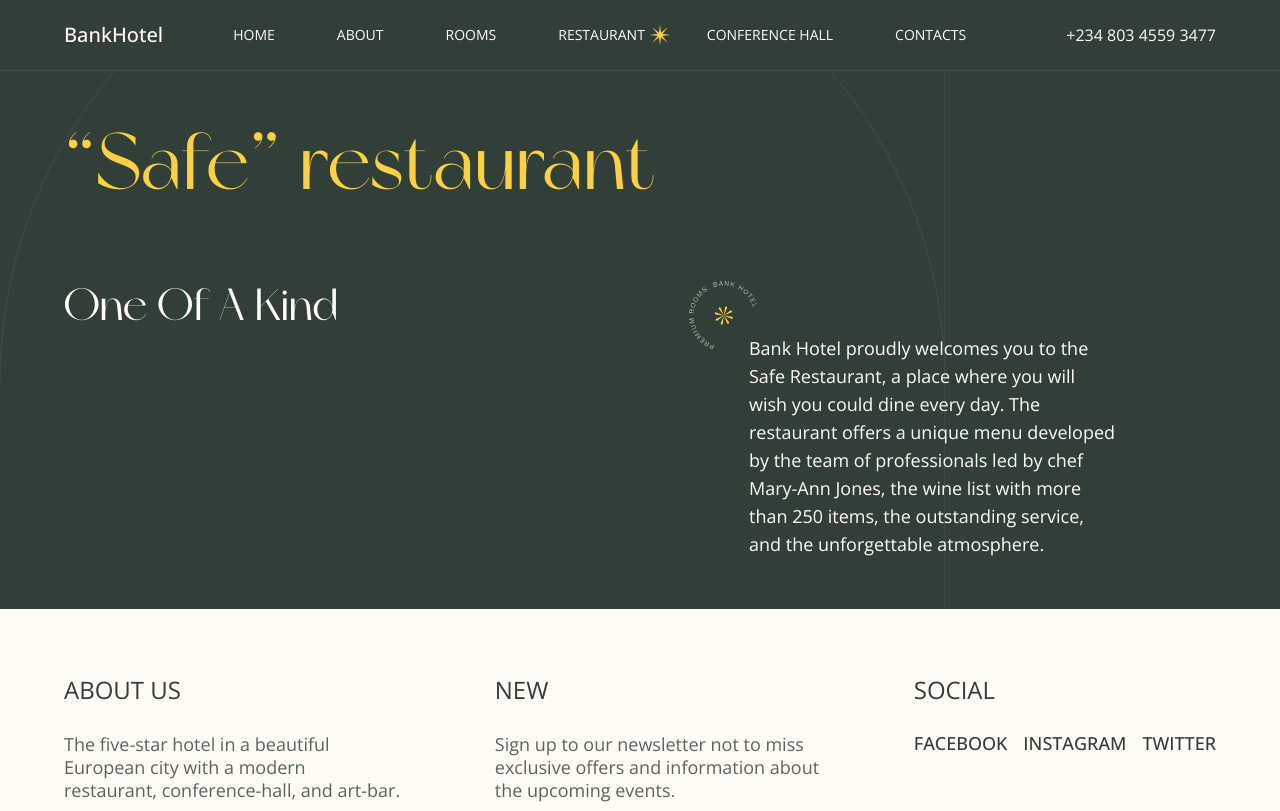
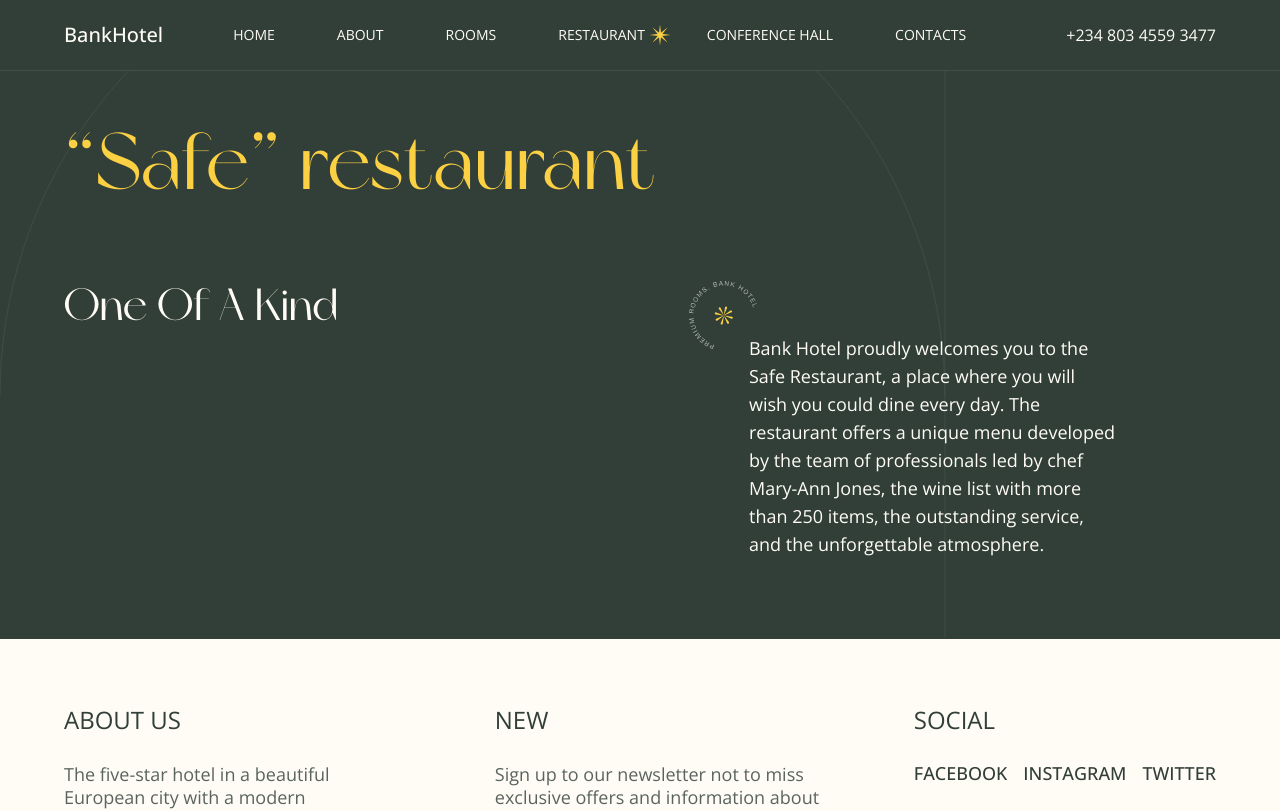
Before and after one commit to gift56/Fullstack-HotelWebsite, a React (Create React App) app: page /restaurant in a window 1280 px wide. Shown: the top 811 px of the page. Built offline with nearby package versions, Linux system fonts and the light colour scheme.

Commit message:
added some stuff

```diff
--- a/src/styles/ResturantStyle/ResturantHero.styled.js
+++ b/src/styles/ResturantStyle/ResturantHero.styled.js
@@ -17,6 +17,9 @@ export const ResturantArea = styled.div`
   width: 100%;
   justify-content: flex-start;
   gap: 2rem;
+  @media screen and (min-width: ${({ theme }) => theme.mobile.minLap}) {
+    padding-bottom: 80px !important;
+  }
 `;
 
 export const ResturantLeftArea = styled.div`
```
